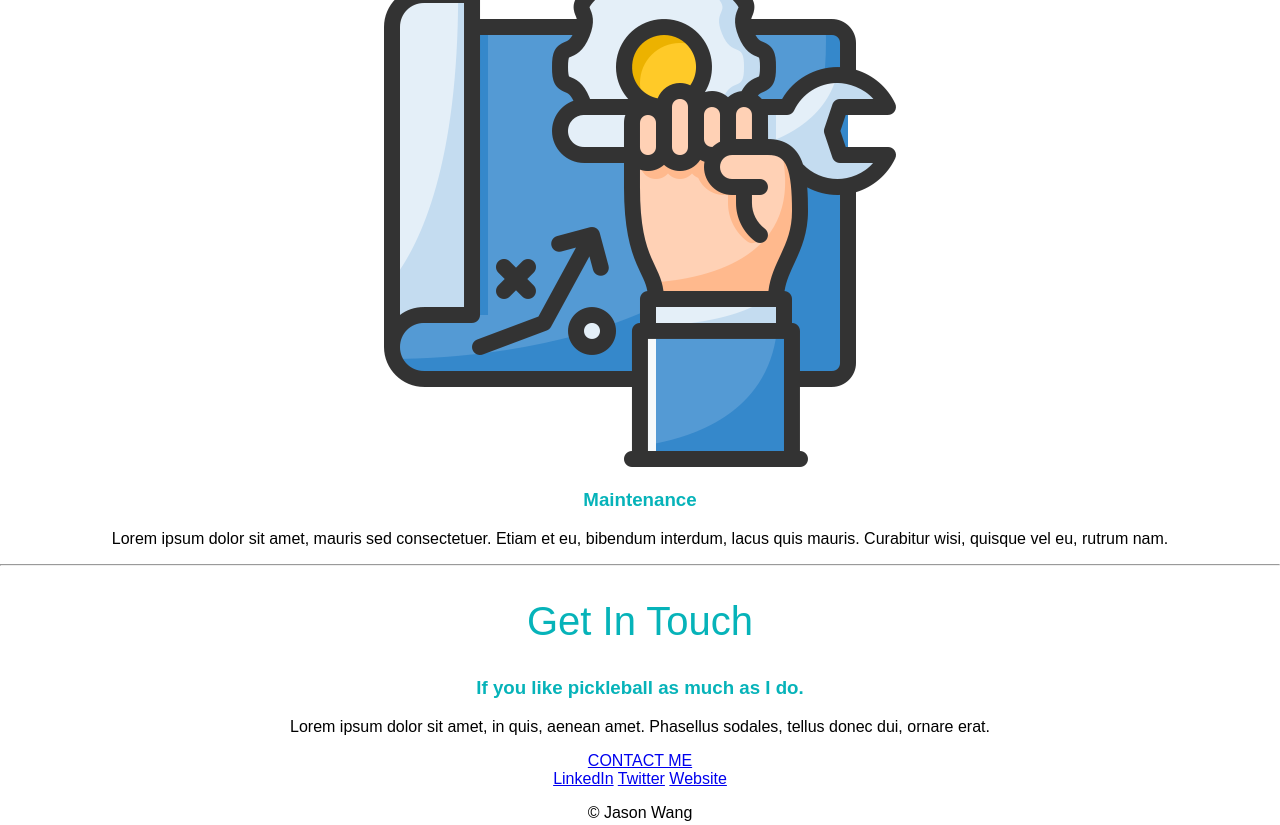
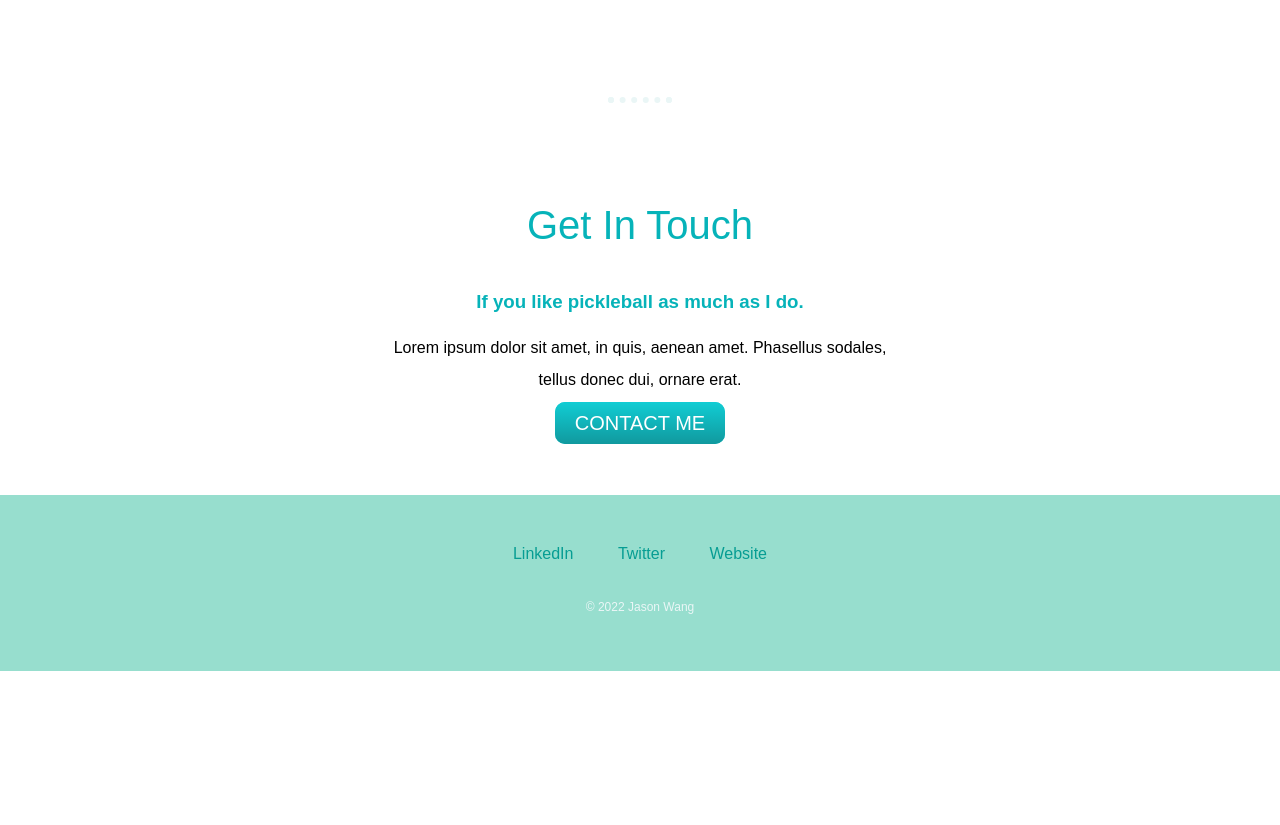
Before and after one commit to Jasonw14/me, a plain HTML site: page index.html in a window 1280 px wide. Shown: the part 1975-2800 px from the top of the page. After the commit the page ends 2646 px from the top, so only its background shows below. Drawn offline with Linux system fonts and the light colour scheme.

Commit message:
Add files via upload

```diff
--- a/css/styles.css
+++ b/css/styles.css
@@ -10,16 +10,39 @@ body{
     font-size: 5.625rem;
     line-height: 1.5;
     margin: 50px auto 0 auto;
+    margin-top: 0;
   }
 
   h2{
     color:#06b3b9;
     font-size: 2.5rem;
     font-weight: normal;
+    padding-bottom: 10px;
   }
 
   h3{
     color:#06b3b9;
+  }
+
+  p {
+    line-height: 2;
+  }
+
+  hr{
+    border: dotted #EAF6F6 6px;
+    border-bottom: none;
+    width: 4%;
+    margin: 100px auto;
+  }
+
+  a {
+    color: #069d93;
+    margin: 10px 20px;
+    text-decoration: none;
+  }
+
+  a:hover {
+    color: #EAF6F6;
   }
 
   .top-container {
@@ -29,25 +52,86 @@ body{
     }
 
   .middle-container {
-
+    margin: 50px 0;
     }
 
   .bottom-container {
-
+    background-color: #97DECE;
+    padding: 50px 0 20px;
     }
 
-  .con {
+  .profile {
+    margin: 50px auto;
+  }
+
+  .skill-row {
+      width: 50%;
+      margin: 50px auto 100px auto;
+      text-align: left;
+      line-height: 2;
+    }
+
+  .skill-img {
+      width: 20%;
+      float: left;
+      margin-right: 30px;
+    }
+
+   .con {
       text-decoration: underline;
+    }
+
+  .intro  {
+      width: 30%;
+      margin: auto;
+    }
+
+    .contact-me {
+      width: 40%;
+      margin: 40px auto 60px;
+    }
+
+    .copyright {
+      color: #EAF6F6;
+      font-size: 0.75rem;
+      padding: 20px 0px;
     }
 
   .top-cloud {
       position: absolute;
-      right: 300px;
-      top: 50px;
+      right: 250px;
+      top: 40px;
   }
 
   .bottom-cloud {
     position: absolute;
-    left: 300px;
+    left: 250px;
     bottom: 300px;
   }
+
+  .btn {
+    background: #11cdd4;
+    background-image: -webkit-linear-gradient(top, #11cdd4, #11999e);
+    background-image: -moz-linear-gradient(top, #11cdd4, #11999e);
+    background-image: -ms-linear-gradient(top, #11cdd4, #11999e);
+    background-image: -o-linear-gradient(top, #11cdd4, #11999e);
+    background-image: linear-gradient(to bottom, #11cdd4, #11999e);
+    -webkit-border-radius: 10;
+    -moz-border-radius: 10;
+    border-radius: 10px;
+    font-family: Arial;
+    color: #ffffff;
+    font-size: 20px;
+    padding: 10px 20px 10px 20px;
+    text-decoration: none;
+  }
+
+  .btn:hover {
+    background: #30e3cb;
+    background-image: -webkit-linear-gradient(top, #30e3cb, #2bc4ad);
+    background-image: -moz-linear-gradient(top, #30e3cb, #2bc4ad);
+    background-image: -ms-linear-gradient(top, #30e3cb, #2bc4ad);
+    background-image: -o-linear-gradient(top, #30e3cb, #2bc4ad);
+    background-image: linear-gradient(to bottom, #30e3cb, #2bc4ad);
+    text-decoration: none;
+  }
--- a/index.html
+++ b/index.html
@@ -21,18 +21,18 @@
         <div class="profile">
           <img src="https://pm1.narvii.com/7647/ebcf07c3af2e858ac0e054f08aef262e6587c550r1-750-856v2_128.jpg" alt="Jason profile picture">
           <h2>Hello</h2>
-          <p>I am an Implementation and Support consultant and bridge the gap between business and IT</p>
+          <p class="intro">I am an Implementation and Support consultant and bridge the gap between business and IT</p>
         </div>
         <hr>
         <div class="skills">
           <h2>My Skills</h2>
           <div class="skill-row">
-            <img class="skill1" src="images/implementation.png" alt="implementation-img">
+            <img class="skill-img" src="images/implementation.png" alt="skill-img">
             <h3>Implementation</h3>
             <p>Lorem ipsum dolor sit amet, quis in duis, iaculis id felis. Consectetuer vestibulum, nunc urna lectus, erat ligula. Hendrerit nam, lectus ante, ut lorem eros.</p>
           </div>
           <div class="skill-row">
-            <img class="skill2" src="images/plan.png" alt="maintenance-img">
+            <img class="skill-img" src="images/plan.png" alt="skill-img">
             <h3>Maintenance</h3>
             <p>Lorem ipsum dolor sit amet, mauris sed consectetuer. Etiam et eu, bibendum interdum, lacus quis mauris. Curabitur wisi, quisque vel eu, rutrum nam.</p>
           </div>
@@ -50,8 +50,8 @@
       <div class="bottom-container">
         <a class="footer-link" href="https://www.linkedin.com/">LinkedIn</a>
         <a class="footer-link" href="https://twitter.com/">Twitter</a>
-        <a class="footer-link" href="https://www.acpgemini.com/">Website</a>
-        <p>© Jason Wang</p>
+        <a class="footer-link" href="https://www.capgemini.com/">Website</a>
+        <p class="copyright">© 2022 Jason Wang</p>
       </div>
 
 
```
